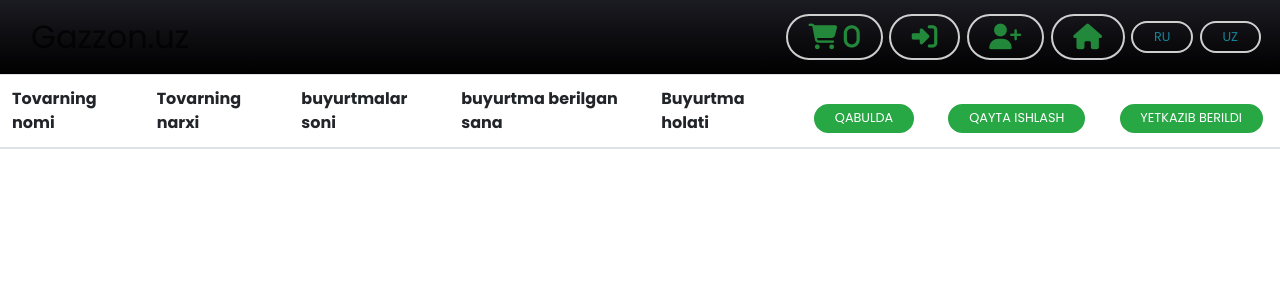
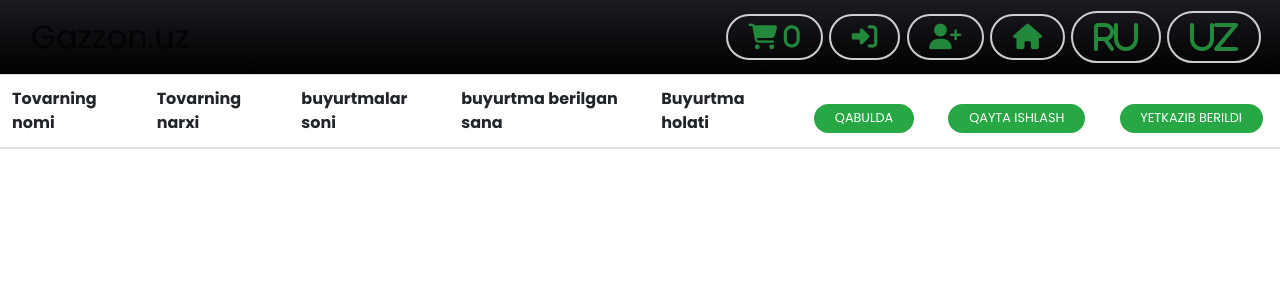
Before and after one commit to Qurbonov-AA/InternetMagazin, a CodeIgniter app: the page made by application/views/basket.php in a window 1280 px wide. Shown: the top 300 px of the page. Run offline with CodeIgniter, Linux system fonts and the light colour scheme; data that the repository does not hold is empty; some libraries are stand-ins or nearby versions.

Commit message:
tilni buttonni kattalashdi

```diff
--- a/application/views/basket.php
+++ b/application/views/basket.php
@@ -144,8 +144,8 @@ defined('BASEPATH') OR exit('No direct script access allowed');
                  <a href="<?php echo base_url('index.php/auth/login');?>"><button class="btn btn-outline-success"><i class="fa fa-2x fa-sign-in"> </i></button></a>
                  <a href="<?php echo base_url('index.php/auth/create_user');?>"><button class="btn btn-outline-success"><i class="fa fa-2x fa-user-plus"> </i></button></a>
                  <a href="<?php echo base_url();?>"> <button @click="main_menu" class='btn btn-outline-success'><i class="fa fa-2x fa-home"> </i></button> </a>
-                 <button @click="change_language('ru')" class="btn btn-outline-info">RU</button>
-                 <button @click="change_language('uz')" class="btn btn-outline-info">UZ</button>
+                 <button @click="change_language('ru')" class="fa fa-2x btn btn-outline-success">RU</button>
+                 <button @click="change_language('uz')" class="fa fa-2x btn btn-outline-success">UZ</button>
   </div>
 </nav>
 
```
